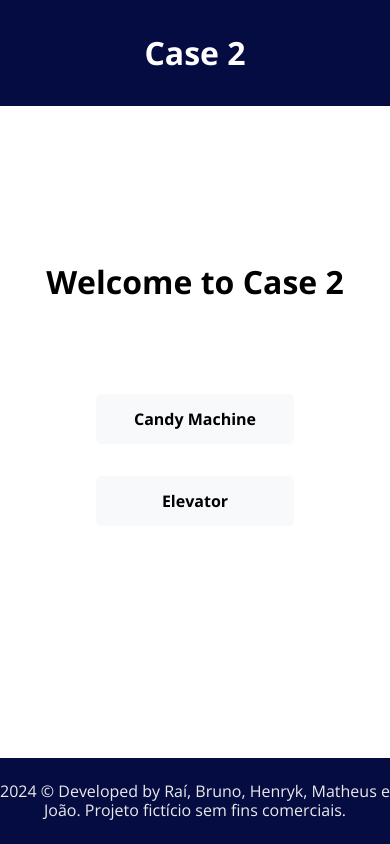
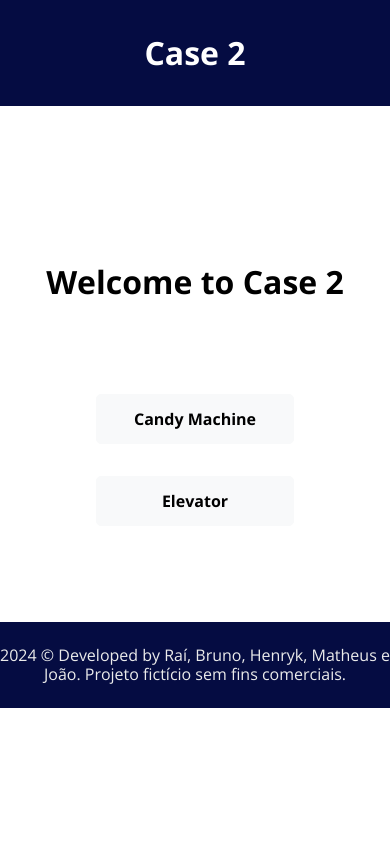
Before and after one commit to Raijoia/elevator, an Angular app: page / in a window 390 px wide. Built offline with nearby package versions, Linux system fonts and the light colour scheme.

Commit message:
feat: responsive screen add in the footer

```diff
--- a/src/app/components/footer/footer.component.scss
+++ b/src/app/components/footer/footer.component.scss
@@ -11,6 +11,10 @@
   position: absolute;
   bottom: 0;
   left: 0;
+  @media screen and ( min-height: 500px ) {
+    position: inherit;
+    margin-top: 6rem;
+  }
   &__content {
     text-align: center;
     font-size: 1.125rem;
```
